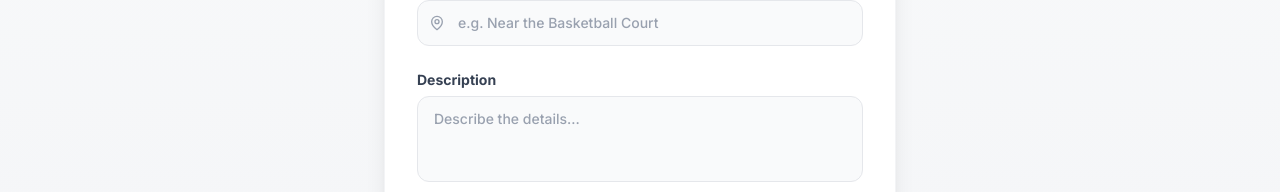
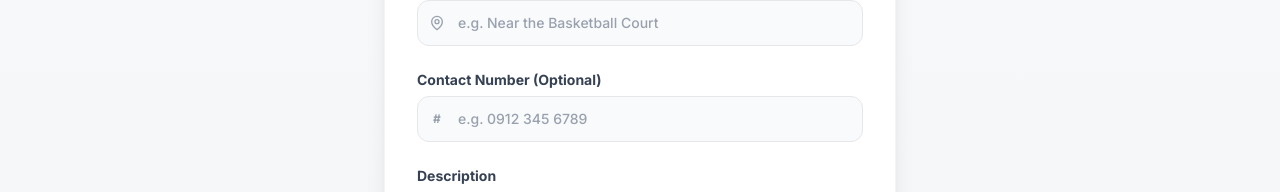
Before and after one commit to Sedictt/Ai-Assited-Barangay-Complaint, a React (Vite) app: page / in a window 1280 px wide. Shown: the part 409-601 px from the top of the page. Built offline with nearby package versions, Linux system fonts and the light colour scheme; no server answers; the database is empty.

Commit message:
feat: Introduce Official Dashboard for comprehensive complaint management and Resident View, alongside Vercel deployment setup.

```diff
--- a/components/OfficialDashboard.tsx
+++ b/components/OfficialDashboard.tsx
@@ -18,7 +18,7 @@ const OfficialDashboard: React.FC<OfficialDashboardProps> = ({ complaints, updat
   const [selectedId, setSelectedId] = useState<string | null>(null);
   const [isPhotoModalOpen, setIsPhotoModalOpen] = useState(false);
   const [isEditing, setIsEditing] = useState(false);
-  const [editForm, setEditForm] = useState<{ title: string; category: string; location: string }>({ title: '', category: '', location: '' });
+  const [editForm, setEditForm] = useState<{ title: string; category: string; location: string; contactNumber: string }>({ title: '', category: '', location: '', contactNumber: '' });
 
   // Filter & Sort State
   const [statusFilter, setStatusFilter] = useState<string>('ALL');
@@ -95,7 +95,8 @@ const OfficialDashboard: React.FC<OfficialDashboardProps> = ({ complaints, updat
       setEditForm({
         title: selectedComplaint.title,
         category: selectedComplaint.category,
-        location: selectedComplaint.location
+        location: selectedComplaint.location,
+        contactNumber: selectedComplaint.contactNumber || ''
       });
       setIsEditing(false);
     }
@@ -496,6 +497,26 @@ const OfficialDashboard: React.FC<OfficialDashboardProps> = ({ complaints, updat
                       )}
                     </div>
                   </div>
+                  {/* Contact Number Chip */}
+                  <div className="inline-flex items-center gap-2 px-3 py-1.5 rounded-lg bg-white border border-gray-200 shadow-sm transition-transform hover:scale-105 cursor-default">
+                    <div className="w-3.5 h-3.5 flex items-center justify-center rounded-full bg-green-100 text-green-600 font-bold text-[10px]">#</div>
+                    <div className="flex flex-col">
+                      <span className="text-[9px] font-bold text-gray-400 uppercase leading-none">Contact</span>
+                      {isEditing ? (
+                        <input
+                          type="text"
+                          value={editForm.contactNumber}
+                          onChange={(e) => setEditForm({ ...editForm, contactNumber: e.target.value })}
+                          className="text-xs font-semibold text-gray-900 border-b border-gray-300 focus:border-blue-500 focus:outline-none"
+                          placeholder="No contact info"
+                        />
+                      ) : (
+                        <span className="text-xs font-semibold text-gray-900 leading-tight">
+                          {selectedComplaint.contactNumber || 'N/A'}
+                        </span>
+                      )}
+                    </div>
+                  </div>
                 </div>
 
                 {/* AI Analysis Grid */}
--- a/components/ResidentView.tsx
+++ b/components/ResidentView.tsx
@@ -15,6 +15,7 @@ const ResidentView: React.FC<ResidentViewProps> = ({ addComplaint, role }) => {
     const [title, setTitle] = useState('');
     const [description, setDescription] = useState('');
     const [location, setLocation] = useState('');
+    const [contactNumber, setContactNumber] = useState('');
     const [category, setCategory] = useState('Sanitation');
     const [isSubmitting, setIsSubmitting] = useState(false);
     const [showSuccess, setShowSuccess] = useState(false);
@@ -97,6 +98,7 @@ const ResidentView: React.FC<ResidentViewProps> = ({ addComplaint, role }) => {
                 title,
                 description,
                 location,
+                contactNumber,
                 category,
                 submittedBy: "Juan Dela Cruz (Resident)",
                 submittedAt: new Date().toISOString(),
@@ -113,6 +115,7 @@ const ResidentView: React.FC<ResidentViewProps> = ({ addComplaint, role }) => {
                 setTitle('');
                 setDescription('');
                 setLocation('');
+                setContactNumber('');
                 setPhotos([]);
                 setPhotoFiles([]);
                 setCategory('Sanitation');
@@ -224,6 +227,23 @@ const ResidentView: React.FC<ResidentViewProps> = ({ addComplaint, role }) => {
                                 </div>
                             </div>
 
+                            {/* Contact Number */}
+                            <div className="space-y-1.5">
+                                <label className="block text-sm font-bold text-gray-700">Contact Number (Optional)</label>
+                                <div className="relative group">
+                                    <div className="absolute inset-y-0 left-0 pl-3 flex items-center pointer-events-none">
+                                        <div className="h-4 w-4 text-gray-400 flex items-center justify-center font-bold text-xs">#</div>
+                                    </div>
+                                    <input
+                                        type="tel"
+                                        value={contactNumber}
+                                        onChange={(e) => setContactNumber(e.target.value)}
+                                        placeholder="e.g. 0912 345 6789"
+                                        className="block w-full pl-10 pr-3 py-3 border border-gray-200 rounded-xl leading-5 bg-gray-50 placeholder-gray-400 focus:outline-none focus:bg-white focus:ring-2 focus:ring-blue-500/20 focus:border-blue-500 transition-all sm:text-sm font-medium"
+                                    />
+                                </div>
+                            </div>
+
                             {/* Description */}
                             <div className="space-y-1.5">
                                 <label className="block text-sm font-bold text-gray-700">Description</label>
--- a/types.ts
+++ b/types.ts
@@ -44,6 +44,7 @@ export interface Complaint {
   isAnalyzing?: boolean;
   isEscalated?: boolean;
   photos?: string[]; // Array of photo file paths/URLs as evidence
+  contactNumber?: string;
 }
 
 export interface Stats {
```
Also changed, not shown: vercel.json (added).
